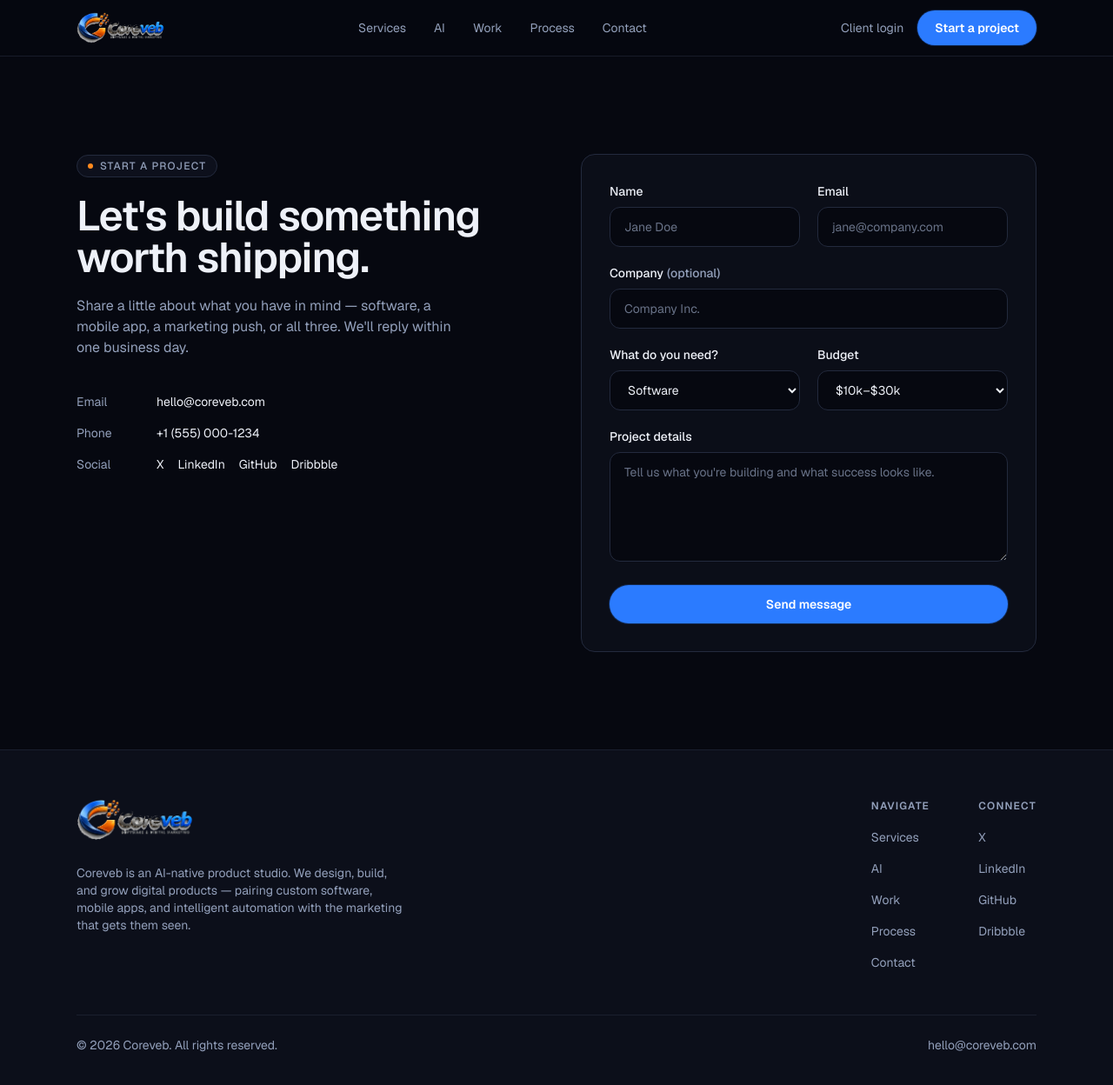
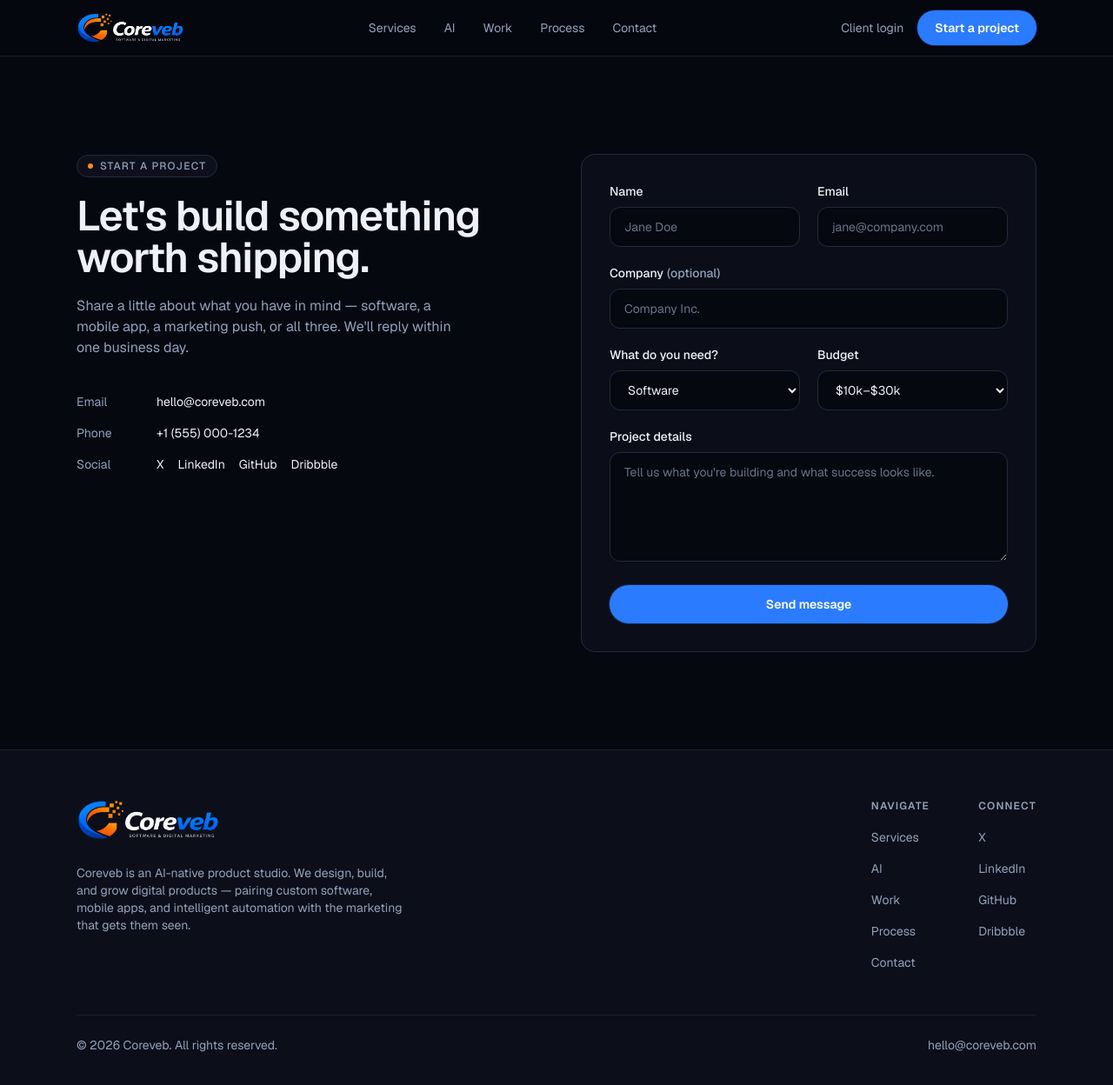
Before and after one commit to gauravmdev/coreveb, a Next.js app: page /contact in a window 1280 px wide. Shown: the top 1248 px of the page at 87% size. Built offline with nearby package versions, Linux system fonts and the light colour scheme.

Commit message:
Revert "Swap in new 3D logo artwork for light and dark themes"
This reverts commit 62d541d4340153cc490f951df776317f75b5b56c.

```diff
--- a/src/app/login/page.tsx
+++ b/src/app/login/page.tsx
@@ -58,8 +58,8 @@ export default async function LoginPage({
           <Image
             src="/coreveb-logo-dark.png"
             alt="Coreveb"
-            width={1110}
-            height={397}
+            width={966}
+            height={280}
             className="h-11 w-auto"
             priority
           />
--- a/src/app/proposals/[id]/page.tsx
+++ b/src/app/proposals/[id]/page.tsx
@@ -61,8 +61,8 @@ export default async function ProposalPage({
           <Image
             src="/coreveb-logo-dark.png"
             alt="Coreveb"
-            width={1110}
-            height={397}
+            width={966}
+            height={280}
             className="h-20 w-auto self-start"
             priority
           />
@@ -228,8 +228,8 @@ export default async function ProposalPage({
             <Image
               src="/coreveb-logo-dark.png"
               alt="Coreveb"
-              width={1110}
-              height={397}
+              width={966}
+              height={280}
               className="mb-4 h-12 w-auto"
             />
             {site.url.replace("https://", "")} · {site.email}
--- a/src/components/app/app-shell.tsx
+++ b/src/components/app/app-shell.tsx
@@ -49,8 +49,8 @@ export function AppShell({
           <Image
             src={theme === "light" ? "/coreveb-logo-light.png" : "/coreveb-logo-dark.png"}
             alt="Coreveb"
-            width={1110}
-            height={397}
+            width={966}
+            height={280}
             className="h-9 w-auto"
             priority
           />
--- a/src/components/site-footer.tsx
+++ b/src/components/site-footer.tsx
@@ -13,8 +13,8 @@ export function SiteFooter() {
               <Image
                 src="/coreveb-logo-dark.png"
                 alt="Coreveb — Software & Digital Marketing"
-                width={1110}
-                height={397}
+                width={966}
+                height={280}
                 className="h-12 w-auto"
               />
             </Link>
--- a/src/components/site-header.tsx
+++ b/src/components/site-header.tsx
@@ -16,8 +16,8 @@ export function SiteHeader() {
           <Image
             src="/coreveb-logo-dark.png"
             alt="Coreveb — Software & Digital Marketing"
-            width={1110}
-            height={397}
+            width={966}
+            height={280}
             priority
             className="h-9 w-auto"
           />
```
Also changed, not shown: public/coreveb-logo-dark.png, public/coreveb-logo-light.png.
